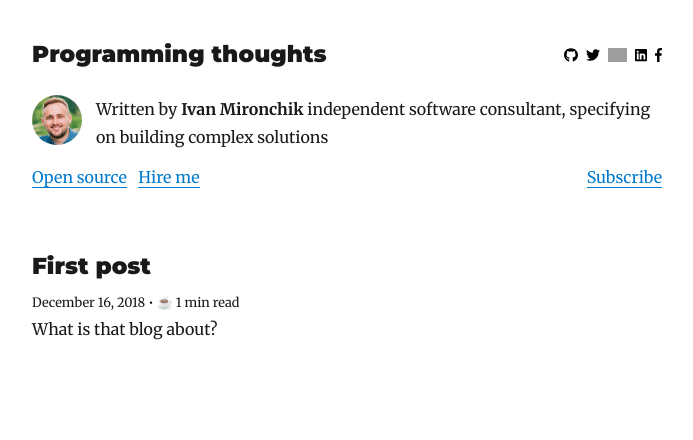
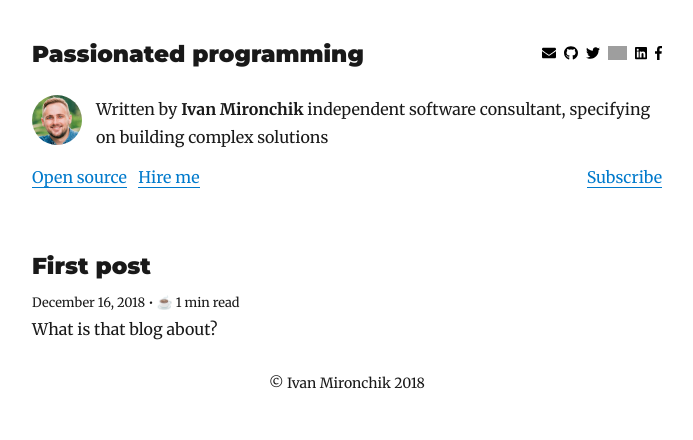
Before and after one commit to saivanji/blog, a Gatsby site: page / in a window 1280 px wide. Shown: the whole page, without its empty margins (293-986 px from the left). Built offline with nearby package versions, Linux system fonts and the light colour scheme; Gatsby itself is replaced by a stand-in of ours; grey boxes are pictures that could not be loaded.

Commit message:
Add keywords, social links

```diff
--- a/gatsby-config.js
+++ b/gatsby-config.js
@@ -1,11 +1,17 @@
 module.exports = {
   siteMetadata: {
-    title: 'Programming thoughts',
+    title: 'Passionated programming',
     author: 'Ivan Mironchik',
-    description: 'A starter blog demonstrating what Gatsby can do.',
+    description: 'Software Engineering blog',
     siteUrl: 'https://gatsby-starter-blog-demo.netlify.com/',
+    keywords: ['aiven715', 'programming blog', 'software blog'],
     social: {
-      twitter: 'aiven715',
+      mail: 'mailto:aiven715@gmail.com',
+      github: '//github.com/aiven715',
+      twitter: '//twitter.com/aiven715',
+      stackoverflow: '//stackoverflow.com/users/10788188/aiven715',
+      linkedin: '//linkedin.com/in/aiven715',
+      facebook: '//facebook.com/aiven715',
     },
   },
   plugins: [
--- a/posts/first-post/index.md
+++ b/posts/first-post/index.md
@@ -2,6 +2,7 @@
 title: First post
 date: '2018-12-16T23:40:32.169Z'
 spoiler: What is that blog about?
+keywords: Ivan Mironchik, Mironchik, aiven715, programming blog, software blog
 ---
 
 ![The beginning](./image.jpg)
--- a/src/components/header.js
+++ b/src/components/header.js
@@ -15,11 +15,24 @@ export default ({ title }) => (
               <Link to="/">{title}</Link>
             </h3>
             <div className="social">
-              <img src={withPrefix('/icons/github.svg')} />
-              <img src={withPrefix('/icons/twitter.svg')} />
-              <img src={withPrefix('/icons/stack-overflow.svg')} />
-              <img src={withPrefix('/icons/linkedin.svg')} />
-              <img src={withPrefix('/icons/facebook.svg')} />
+              <a href={social.mail}>
+                <img src={withPrefix('/icons/mail.svg')} />
+              </a>
+              <a href={social.github}>
+                <img src={withPrefix('/icons/github.svg')} />
+              </a>
+              <a href={social.twitter}>
+                <img src={withPrefix('/icons/twitter.svg')} />
+              </a>
+              <a href={social.stackoverflow}>
+                <img src={withPrefix('/icons/stack-overflow.svg')} />
+              </a>
+              <a href={social.linkedin}>
+                <img src={withPrefix('/icons/linkedin.svg')} />
+              </a>
+              <a href={social.facebook}>
+                <img src={withPrefix('/icons/facebook.svg')} />
+              </a>
             </div>
           </div>
           <div className="bio">
@@ -50,6 +63,14 @@ const dataQuery = graphql`
     site {
       siteMetadata {
         author
+        social {
+          mail
+          github
+          twitter
+          stackoverflow
+          linkedin
+          facebook
+        }
       }
     }
   }
--- a/src/components/layout.js
+++ b/src/components/layout.js
@@ -14,6 +14,9 @@ export default ({ title, children }) => (
     <div className="container">
       <Header title={title} />
       {children}
+      <footer className="footer">
+        <p>© Ivan Mironchik 2018</p>
+      </footer>
     </div>
   </>
 )
--- a/src/pages/index.js
+++ b/src/pages/index.js
@@ -11,10 +11,7 @@ export default ({ data, location }) => {
 
   return (
     <Layout location={location} title={siteTitle}>
-      <SEO
-        title="All posts"
-        keywords={['blog', 'gatsby', 'javascript', 'react']}
-      />
+      <SEO title="All posts" keywords={data.site.siteMetadata.keywords} />
       <div className="posts">
         {posts.map(({ node }) => {
           const title = node.frontmatter.title || node.fields.slug
@@ -44,6 +41,7 @@ export const pageQuery = graphql`
     site {
       siteMetadata {
         title
+        keywords
       }
     }
     allMarkdownRemark(sort: { fields: [frontmatter___date], order: DESC }) {
--- a/src/style/custom.css
+++ b/src/style/custom.css
@@ -102,6 +102,15 @@ hr {
   margin-bottom: 1.75rem;
 }
 
+.footer {
+  text-align: center;
+}
+
+.footer p {
+  margin: 0;
+  font-size: 14px;
+}
+
 .gatsby-resp-image-wrapper {
   max-width: none !important;
 }
--- a/src/templates/blog-post.js
+++ b/src/templates/blog-post.js
@@ -9,6 +9,7 @@ import { formatReadingTime } from '../utils'
 export default ({ data, pageContext, location }) => {
   const post = data.markdownRemark
   const siteTitle = data.site.siteMetadata.title
+  const keywords = post.frontmatter.keywords.split(', ')
   const { previous, next } = pageContext
 
   return (
@@ -16,6 +17,7 @@ export default ({ data, pageContext, location }) => {
       <SEO
         title={post.frontmatter.title}
         description={post.frontmatter.spoiler}
+        keywords={keywords}
       />
       <div className="post">
         <header>
@@ -65,6 +67,7 @@ export const pageQuery = graphql`
         title
         date(formatString: "MMMM DD, YYYY")
         spoiler
+        keywords
       }
     }
   }
```
Also changed, not shown: static/icons/mail.svg (added).
